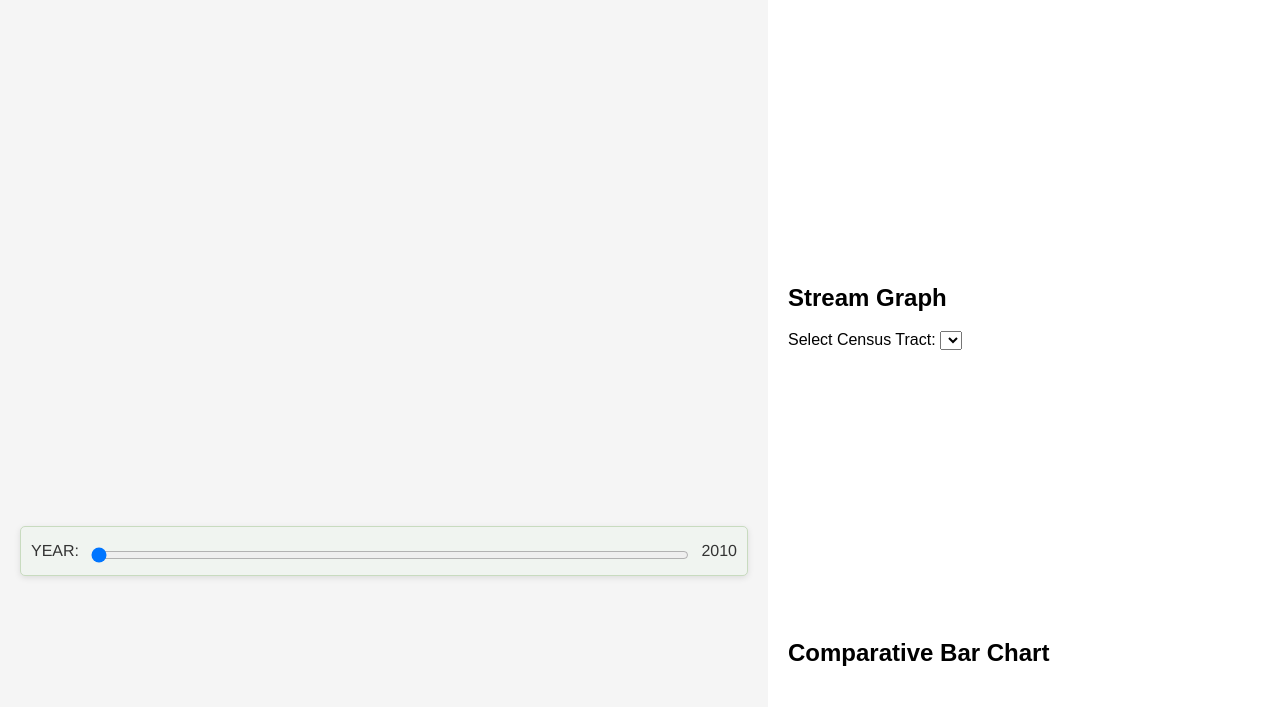
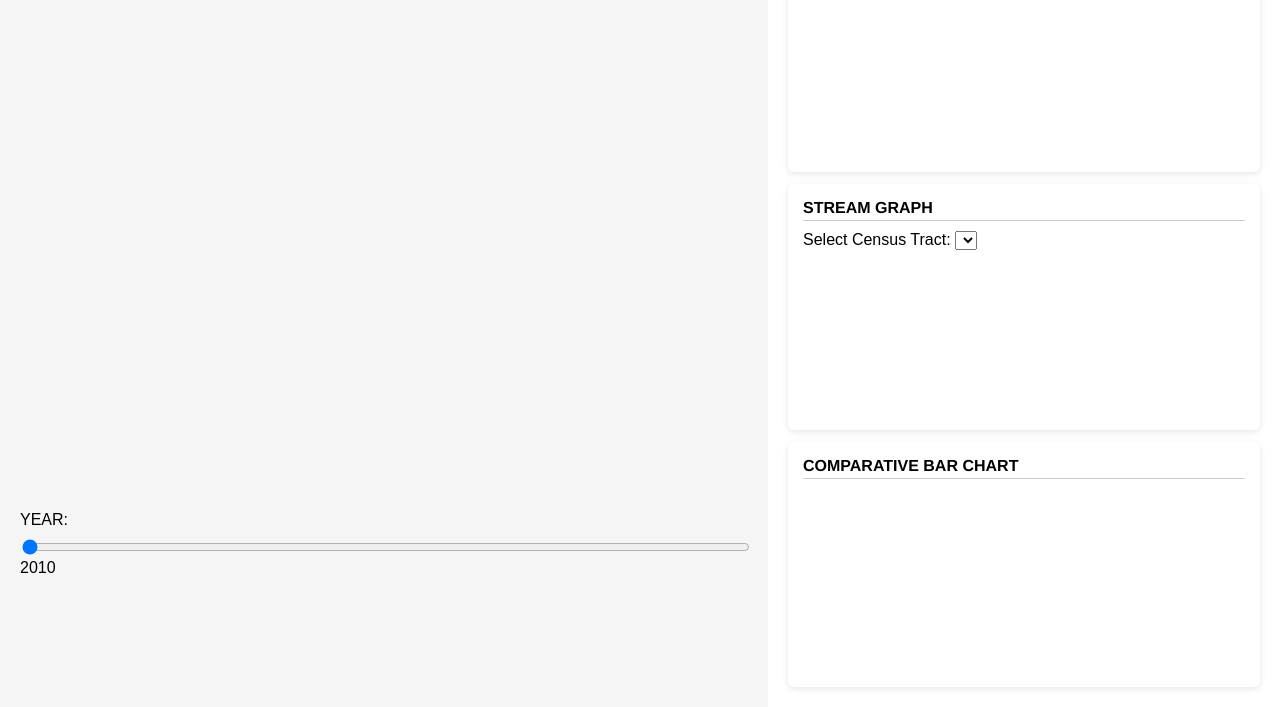
Before and after one commit to sardaaryan/Bay-Area-Gentrification, a website: page src/county/county.html in a window 1280 px wide. Shown: the part 93-800 px from the top of the page. Drawn offline with nearby package versions, Linux system fonts and the light colour scheme; no server answers.

Commit message:
Add individual containers for 3 vis

```diff
--- a/src/county/style.css
+++ b/src/county/style.css
@@ -30,21 +30,6 @@ body {
   margin-top: 5px;
 }
 
-/* Slider Styling*/
-.slider-container {
-  display: flex;
-  align-items: center;
-  gap: 10px;
-  margin-top: 15px;
-  padding: 10px 10px;
-  background: #f0f4f0; /* light greenish background */
-  border: 1px solid #c8dbbf; /* soft green border */
-  border-radius: 5px;
-  box-shadow: 0 2px 6px rgba(0,0,0,0.1);
-  font-family: Helvetica, Arial, sans-serif;
-  color: #333;
-}
-
 /* Right Section: 40% width */
 .right {
   width: 40%;
@@ -54,7 +39,35 @@ body {
   display: flex;
   flex-direction: column;
   justify-content: space-between;
+  gap: 12px;
+  height: 100%;
 }
+
+
+/* Styling for visualization section titles */
+.right section h2 {
+  margin: 0 0 10px 0;
+  font-size: 1rem;
+  font-weight: 600;
+  color: #000000;
+  text-transform: uppercase;
+  border-bottom: 1px solid #ccc;
+  padding-bottom: 3px;
+  font-family: Helvetica, Arial, sans-serif;
+}
+
+
+.streamgraph,
+.barchart,
+.annotations {
+  padding: 15px;
+  border-radius: 6px;
+  background: white;
+  box-shadow: 0 2px 6px rgba(0, 0, 0, 0.1);
+  flex: 1; /* evenly distribute vertical space */
+  overflow: auto;
+}
+
 
 .annotations ul {
   padding-left: 20px;
```
